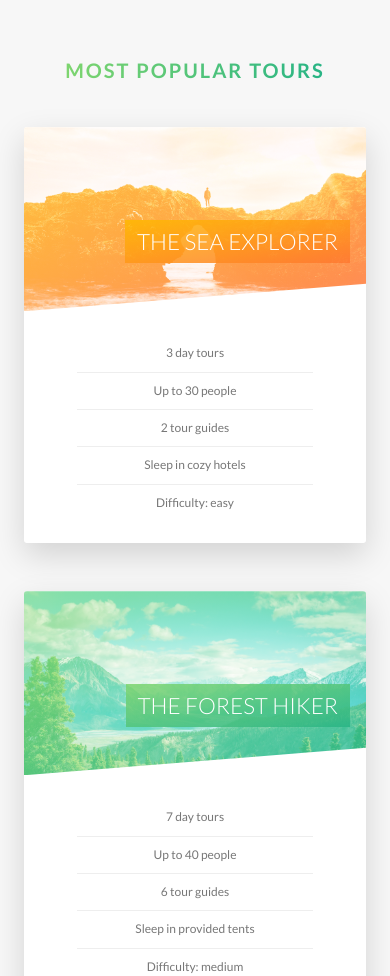
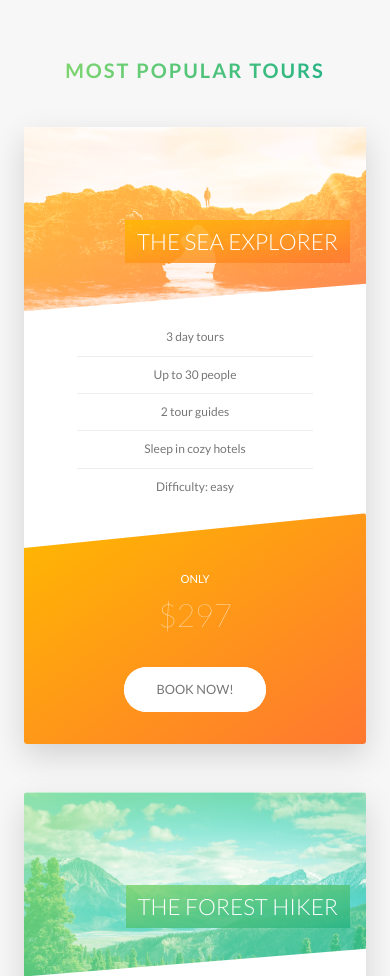
Before and after one commit to knbs/natours-sass-project, a website: page index.html in a window 390 px wide. Shown: the part 2463-3439 px from the top of the page. Drawn offline with Linux system fonts and the light colour scheme.

Commit message:
Add media queries for cards, form and popup

```diff
--- a/index.html
+++ b/index.html
@@ -373,9 +373,7 @@
           vestibulum sit amet justo id efficitur. Ut lacinia magna nibh, quis
           ornare ex facilisis in. Aliquam lorem lectus, egestas a euismod id,
           semper a nisi. Quisque porttitor eros sagittis, condimentum justo a,
-          venenatis sem. Curabitur lobortis, dolor ac sodales hendrerit, arcu
-          massa tincidunt massa, et finibus justo neque a dolor. Suspendisse et
-          egestas tortor, id rhoncus arcu.
+          venenatis sem.
         </p>
         <a class="btn btn--green" href="#">Book now</a>
       </div>
--- a/sass/components/_card.scss
+++ b/sass/components/_card.scss
@@ -164,4 +164,51 @@
     font-size: 6rem;
     font-weight: 100;
   }
+
+  @include respond(portrait) {
+    height: auto;
+    border-radius: 3px;
+    background-color: $color-white;
+    box-shadow: 0 1.5rem 4rem rgba($color-black, .15);
+
+    &__side {
+      height: auto;
+      position: relative;
+      box-shadow: none;
+
+      &--back {
+        transform: rotateY(0);
+        clip-path: polygon(0 15%, 100% 0, 100% 100%, 0 100%);
+      }
+    }
+
+    &:hover &__side--front{
+      transform: rotateY(0);
+    }
+
+    &:hover &__side--back{
+      transform: rotateY(0);
+    }
+
+    &__details {
+      padding: 1rem 3rem;
+    }
+
+    &__cta {
+      position: relative;
+      top: 0;
+      left: 0;
+      transform: translate(0);
+      width: 100%;
+      padding: 7rem 4rem 4rem 4rem;
+    }
+
+    &__price-box {
+      margin-bottom: 3rem;
+    }
+
+    &__price-value {
+      font-size: 4rem;
+    }
+  }
 }
--- a/sass/components/_form.scss
+++ b/sass/components/_form.scss
@@ -15,6 +15,10 @@
     width: 90%;
     display: block;
     transition: all .3s;
+
+    @include respond(portrait) {
+      width: 100%;
+    }
 
     &:focus {
       outline: none;
@@ -49,6 +53,11 @@
   &__radio-group {
     width: 49%;
     display: inline-block;
+
+    @include respond(portrait) {
+      width: 100%;
+      margin-bottom: 2rem;
+    }
   }
 
   &__radio-input {
--- a/sass/components/_popup.scss
+++ b/sass/components/_popup.scss
@@ -27,6 +27,11 @@
     width: 33.33333333%;
     display: table-cell;
     vertical-align: middle;
+
+    @include respond(landscape) {
+      width: 100%;
+      display: flex;
+    }
   }
 
   &__right {
@@ -34,11 +39,20 @@
     display: table-cell;
     vertical-align: middle;
     padding: 3rem 5rem;
+
+    @include respond(landscape) {
+      width: 100%;
+      display: inline-block;
+    }
   }
 
   &__img {
     display: block;
     width: 100%;
+
+    @include respond(landscape) {
+      width: 50%;
+    }
   }
 
   &__text {
@@ -56,6 +70,11 @@
     -ms-hyphens: auto;
     -webkit-hyphens: auto;
     hyphens: auto;
+
+    @include respond(portrait) {
+      -moz-column-count: 1;
+      column-count: 1;
+    }
   }
 
   &:target {
--- a/sass/components/_story.scss
+++ b/sass/components/_story.scss
@@ -9,8 +9,22 @@
   font-size: $default-font-size;
   transform: skewX(-12deg);
 
+  @include respond(portrait) {
+    width: 100%;
+    padding: 4rem;
+    padding-left: 7rem;
+  }
+
+  @include respond(phone) {
+    transform: skewX(0);
+  }
+
   & > * {
     transform: skewX(12deg);
+
+    @include respond(phone) {
+      transform: skewX(0);
+    }
   }
 
   &__shape {
@@ -23,6 +37,10 @@
     clip-path: circle(50% at 50% 50%);
     transform: translateX(-3rem) skewX(12deg);
     position: relative;
+
+    @include respond(phone) {
+      transform: translateX(-3rem) skewX(0);
+    }
   }
 
   &__img {
@@ -33,6 +51,10 @@
 
   &__text {
     transform: skewX(12deg);
+
+    @include respond(phone) {
+      transform: skewX(0);
+    }
   }
 
   &__caption {
--- a/sass/pages/_home.scss
+++ b/sass/pages/_home.scss
@@ -52,7 +52,7 @@
   background-image: linear-gradient(to right bottom, $color-primary-light, $color-primary-dark);
 
   @include respond(portrait) {
-    padding: 10rem;
+    padding: 10rem 0;
   }
 }
 
@@ -67,10 +67,35 @@
   border-radius: $default-border-radious;
   box-shadow: 0 1.5rem 4rem rgba($color-black, .2);
 
+
+  @include respond(landscape) {
+    background-image: linear-gradient(
+      105deg,
+      rgba($color-white, .9) 0%,
+      rgba($color-white, .9) 65%,
+      transparent 65%
+    ), url(../img/nat-10.jpg);
+    background-size: cover;
+  }
+
+  @include respond(portrait) {
+    background-image: linear-gradient(
+      to right,
+      rgba($color-white, .9) 0%,
+      rgba($color-white, .9) 100%
+    ), url(../img/nat-10.jpg);
+  }
+
   &__form {
     width: 50%;
     padding: 6rem;
+
+    @include respond(landscape) {
+      width: 65%;
+    }
+
+    @include respond(portrait) {
+      width: 100%;
+    }
   }
-
-  height: 50rem;
 }
```
Also changed, not shown: css/style.css.
